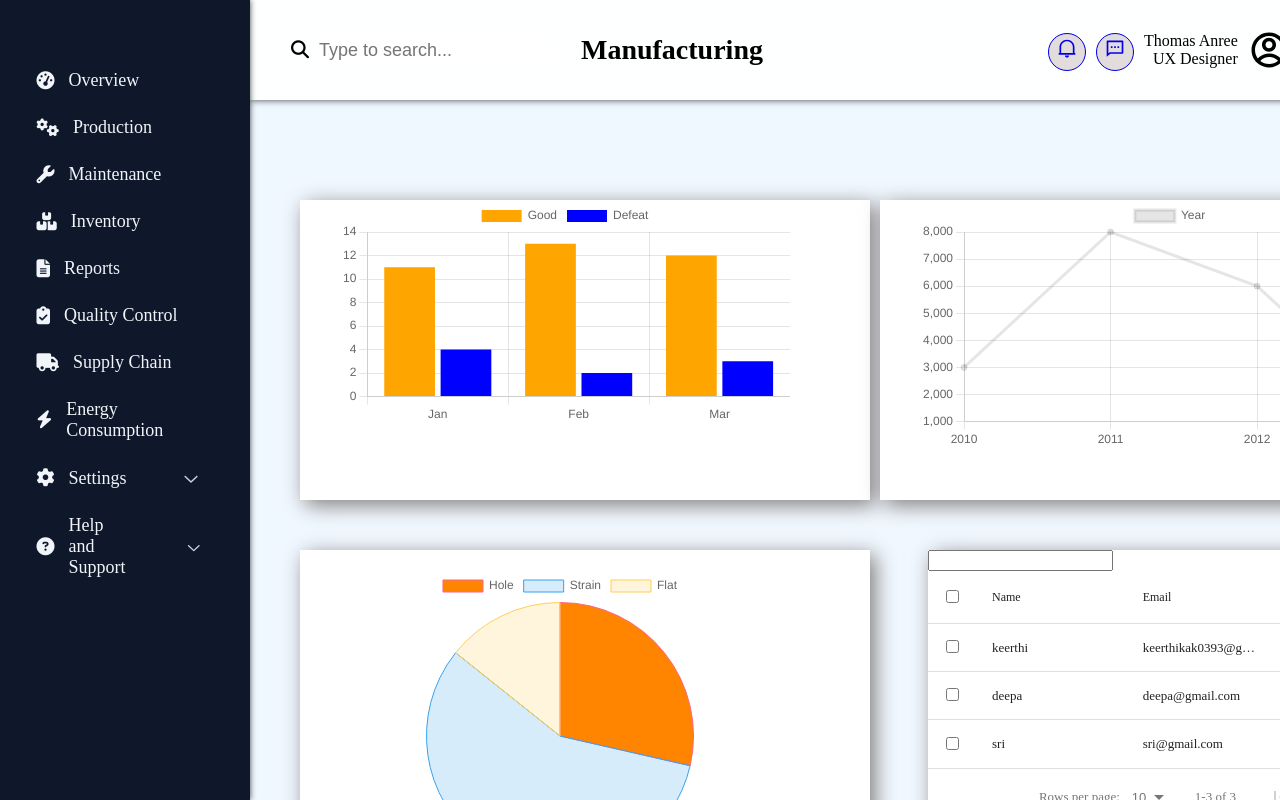
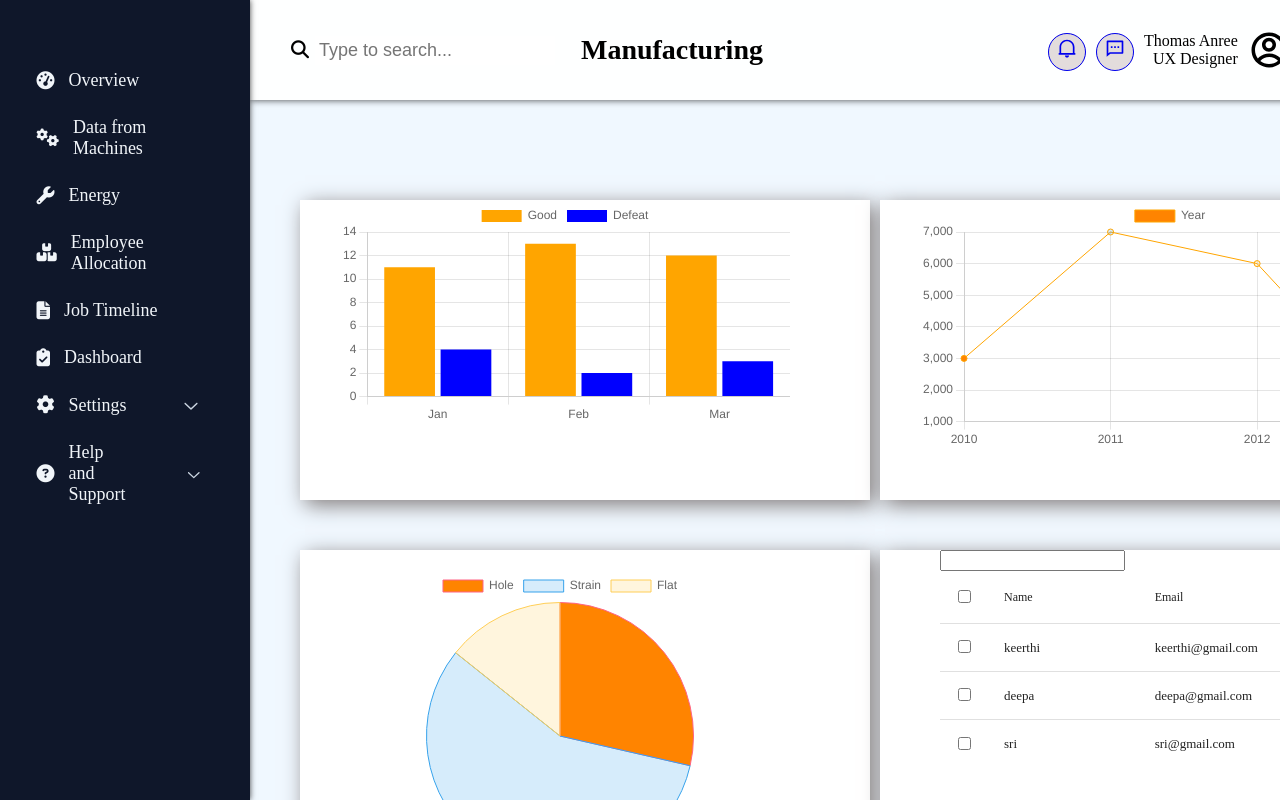
Before and after one commit to LansubTech2024/MES_Frontend, a React (Vite) app: page / in a window 1280 px wide. Shown: the top 800 px of the page. Built offline with nearby package versions, Linux system fonts and the light colour scheme.

Commit message:
changes in sidebar

```diff
--- a/src/Components/Chart/Linechart.jsx
+++ b/src/Components/Chart/Linechart.jsx
@@ -19,8 +19,16 @@ const data={
   datasets:[
     {
       label: "Year",
-      data: [3000,8000,6000,1000],
-      backgroundcolor:'orange'
+      data: [3000,7000,6000,1000],
+      backgroundColor: [
+        "rgba(255.99,132,0.2)",
+        "rgba(54,162,235,0.2)",
+        "rgba(255,206,86,0.2)",
+      ],
+      borderColor:[
+        'Orange',
+      ],
+      borderWidth:1
 }
 ],
 
--- a/src/Components/SideBar/Sidebar.jsx
+++ b/src/Components/SideBar/Sidebar.jsx
@@ -30,37 +30,27 @@ const Sidebar = () => {
             </li>
             <li>
               <Link href="#">
-              <i className="fa-solid fa-gears"></i>Production
+              <i className="fa-solid fa-gears"></i>Data from Machines
               </Link>
             </li>
             <li>
               <Link href="#">
-              <i className="fa-solid fa-wrench"></i>Maintenance
+              <i className="fa-solid fa-wrench"></i>Energy
               </Link>
             </li>
             <li>
               <Link href="#">
-                <i className="fa-solid fa-boxes"></i>Inventory
+                <i className="fa-solid fa-boxes"></i>Employee Allocation
               </Link>
             </li>
             <li>
               <Link href="#">
-                <i className="fa-solid fa-file-lines"></i>Reports
+                <i className="fa-solid fa-file-lines"></i>Job Timeline
               </Link>
             </li>
             <li>
               <Link href="#">
-                <i className="fa-solid fa-clipboard-check"></i>Quality Control
-              </Link>
-            </li>
-            <li>
-              <Link href="#">
-                <i className="fa-solid fa-truck"></i>Supply Chain
-              </Link>
-            </li>
-            <li>
-              <Link href="#">
-                <i className="fa-solid fa-bolt"></i>Energy Consumption
+                <i className="fa-solid fa-clipboard-check"></i> Dashboard
               </Link>
             </li>
             <li>
--- a/src/Components/Table/DataTable.jsx
+++ b/src/Components/Table/DataTable.jsx
@@ -23,7 +23,7 @@ function table() {
     {
       id: 1,
       name: "keerthi",
-      email: "keerthikak0393@gmail.com",
+      email: "keerthi@gmail.com",
       department: "Technical",
     },
     {
@@ -57,7 +57,7 @@ function table() {
         data={data}
         selectableRows
         fixedHeader
-        pagination
+
       ></DataTable>
     </div>
   );
--- a/src/Pages/Home/Home.css
+++ b/src/Pages/Home/Home.css
@@ -37,8 +37,8 @@
   background-color: white;
   box-shadow: 5px 5px 20px rgb(129, 123, 123);
   top: 550px;
-  left: 58rem;
+  left: 55rem;
   width: 500px;
   height: 350px;
-  padding-right: 20px;
+  padding-left: 60px;
 }
```
Also changed, not shown: src/Components/Inventory/Manager.jsx (added, +17 -0 lines).
